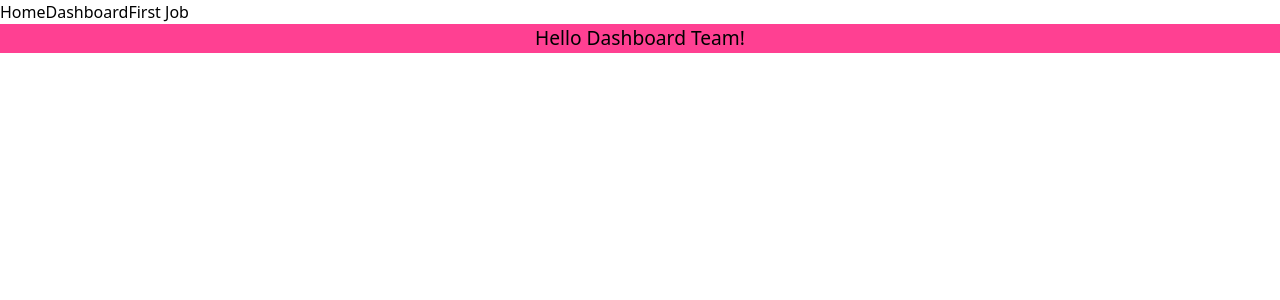
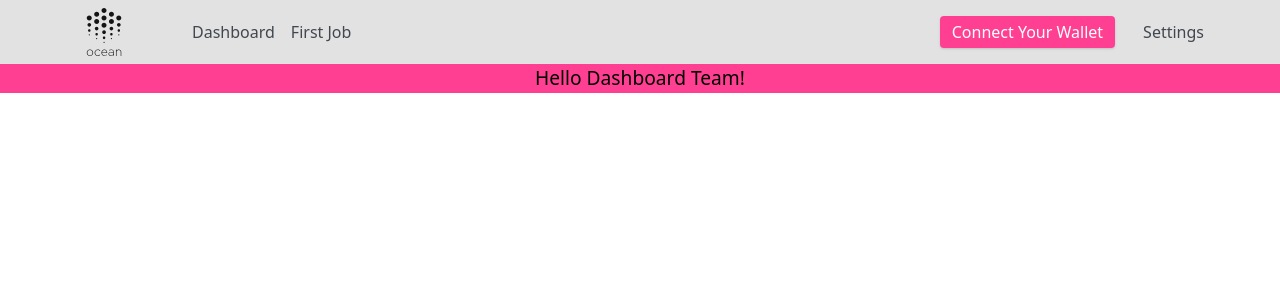
Before and after one commit to may-moff/ocean-protocol-dashboard-frontend, a React (Create React App) app: page / in a window 1280 px wide. Shown: the top 300 px of the page. Built offline with nearby package versions, Linux system fonts and the light colour scheme.

Commit message:
Styled the Navbar

```diff
--- a/src/components/Navbar.jsx
+++ b/src/components/Navbar.jsx
@@ -1,14 +1,33 @@
 import React from "react";
 import { NavLink } from "react-router-dom";
+import logo from "../Assets/logo.svg";
 
 function Navbar() {
   return (
-    <div>
-      <NavLink to="/">Home</NavLink>
-      <span />
-      <NavLink to="/dashboard">Dashboard</NavLink>
-      <NavLink to="/jobs/1">First Job</NavLink>
-    </div>
+    <nav className="bg-bgreylighter">
+      <div className="max-w-6xl mx-auto">
+        <div className="flex justify-between" >
+          <div className="flex space-x-4">
+          <div className="mr-8">
+          <a href="#" className="flex items-center py-2 px-4 " >
+          <NavLink to="/">
+          <img className="h-12 w-12" src={logo} alt="logo" />
+          </NavLink>
+          </a>
+          </div>
+        <div className="flex items-center space-x-4 text-bgrey transform ">
+          <div className="transform hover:-translate-y-0.5 duration-300"><NavLink to="/dashboard">Dashboard</NavLink></div>
+
+          <div className="transform hover:-translate-y-0.5 duration-300"><NavLink to="/jobs/1">First Job</NavLink></div>
+        </div>
+        </div>
+        <div className="flex items-center space-x-4">
+            <a href="#" className="py-1 px-3 text-bwhite bg-bpink rounded shadow hover:bg-bpurple duration-500">Connect Your Wallet</a>
+            <a href="#" className="py-5 px-3 text-bgrey transform hover:-translate-y-0.5 duration-300"  >Settings</a>
+          </div>
+          </div>
+      </div>
+    </nav>
   );
 }
 
```
Also changed, not shown: 1 other file (tests, documents, lock files or other folders).
